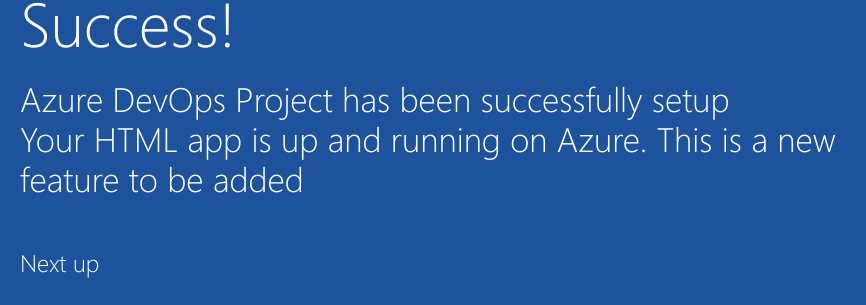
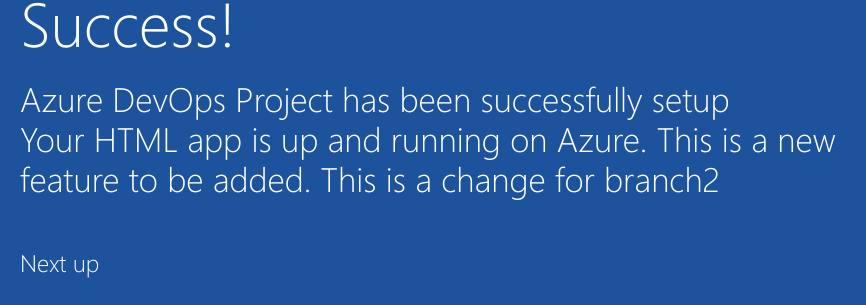
Before and after one commit to drutstein/sample-project, a plain HTML site: page index.html in a window 1280 px wide. Shown: the part 392-697 px from the top of the page, 205-1071 px from the left. Drawn offline with Linux system fonts and the light colour scheme.

Commit message:
changes to branch 2

```diff
--- a/index.html
+++ b/index.html
@@ -20,7 +20,7 @@
             <div class="content-body">
                 <div class="success-text">Success!</div>
                 <div class="description line-1"> Azure DevOps Project has been successfully setup</div>
-                <div class="description line-2"> Your HTML app is up and running on Azure. This is a new feature to be added</div>
+                <div class="description line-2"> Your HTML app is up and running on Azure. This is a new feature to be added. This is a change for branch2</div>
                 <div class="next-steps-container">
                     <div class="next-steps-header">Next up</div>
                     <div class="next-steps-body">
```
